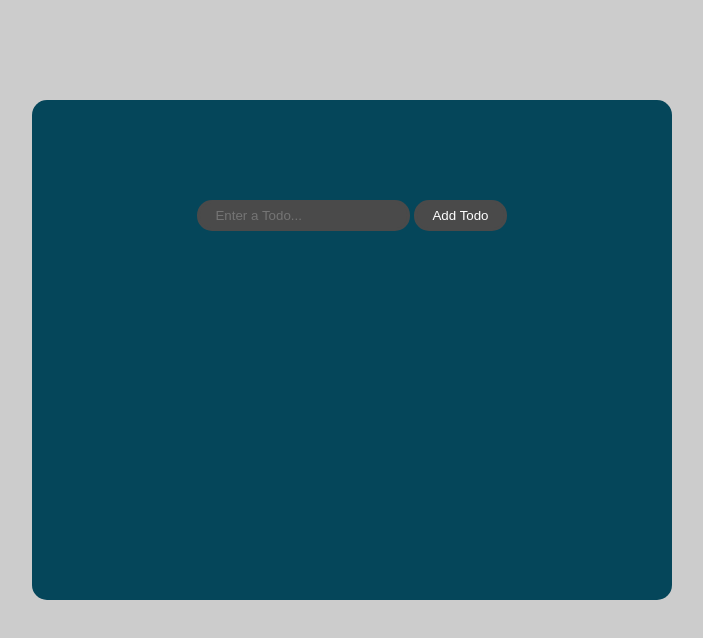
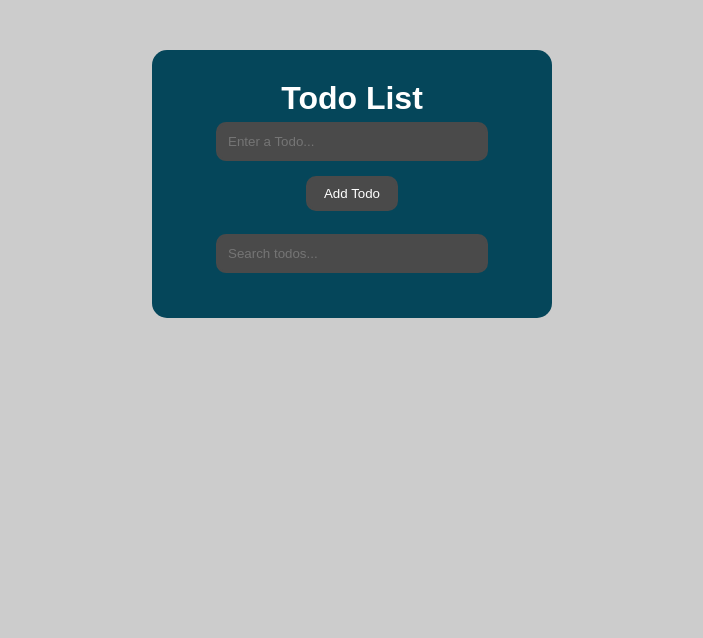
Before and after one commit to samwilliam5/JAVASCRIPT-PROJECTS, a plain HTML site: page todolist/index.html in a window 1280 px wide. Shown: the whole page, without its empty margins (288-991 px from the left). Drawn offline with Linux system fonts and the light colour scheme.

Commit message:
JS CODE UPDATED

```diff
--- a/todolist/assets/css/style.css
+++ b/todolist/assets/css/style.css
@@ -1,64 +1,91 @@
-*{
-    border: 0;
+* {
     margin: 0;
+    padding: 0;
     box-sizing: border-box;
-}
-.todo_list{
+  }
+
+  body {
+    font-family: Arial, sans-serif;
+    background-color: #ccc;
+  }
+
+  .todo_list {
+    display: flex;
+    flex-direction: column;
+    align-items: center;
     height: 100vh;
-    background-color: #ccc;
+    padding-top: 50px;
+  }
 
-}
-ul{
-   list-style: none;
-   color: #fff;
-}
-.input_field{
+  .input_field {
+    background-color: #05465a;
+    padding: 30px;
+    border-radius: 15px;
+    width: 400px;
     text-align: center;
-    width: 50%;
-    margin: auto;
-    height: 500px;
-    padding-top: 100px;
     color: #fff;
-    background-color: #05465a;
-    border-radius: 15px;
-    position: relative;
-    top: 100px;
+    margin-bottom: 30px;
+  }
 
-
-}
-button{
-    padding: 5px 15px;
-    border-radius: 15px;
-    border: 3px solid #4a4a4a;
+  .input_field input {
+    padding: 10px;
+    margin: 5px;
+    border-radius: 10px;
+    border: 2px solid #4a4a4a;
     background-color: #4a4a4a;
     color: #fff;
-}
-input{
-    padding: 5px 15px;
-    border-radius: 15px;
-    border: 3px solid #4a4a4a;
+    width: 80%;
+  }
+
+  button {
+    padding: 8px 16px;
+    border-radius: 10px;
     background-color: #4a4a4a;
-    color: #fff;
+    color: white;
+    border: 2px solid #4a4a4a;
+    cursor: pointer;
+    margin-top: 10px;
+  }
 
-}
-.deltebtn{
-    background-color: #ac040493;
-    border: 1px solid #ac040493;
+  button:hover {
+    background-color: #333;
+  }
 
+  .error {
+    color: #ff4d4d;
+    display: block;
+    margin-top: 10px;
+  }
 
-}
-.list{
-    position: absolute;
-    top: 270px;
-    left: 440px;
-    width: 350px;
-    height: 315px;
-}
-span{
-    position: relative;
-    left: 187px;
-}
-li{
-    width: 350px;
+  .list {
+    width: 400px;
+    max-height: 300px;
+    overflow-y: auto;
+  }
+
+  ul {
+    list-style: none;
+    background-color: #ffffff;
+    margin: 10px 0;
+    border-radius: 10px;
     padding: 10px;
-}
+  }
+
+  li {
+    display: flex;
+    justify-content: space-between;
+    align-items: center;
+    color: #333;
+  }
+
+  .deletebtn {
+    background-color: #d9534f;
+    color: white;
+    border: none;
+    padding: 5px 10px;
+    border-radius: 8px;
+  }
+
+  .deletebtn:hover {
+    background-color: #c9302c;
+  }
--- a/todolist/assets/js/script.js
+++ b/todolist/assets/js/script.js
@@ -1,36 +1,36 @@
-let inputChanges = document.querySelector('input');
-let addbtn = document.querySelector('.addbtn');
+let inputField = document.querySelector('#todoInput');
+let searchField = document.querySelector('#searchInput');
 let list = document.querySelector('.list');
 let error = document.querySelector('.error');
 
+function addTodo() {
+  let value = inputField.value.trim();
+  if (value) {
+    const todoItem = document.createElement('ul');
+    todoItem.innerHTML = `
+      <li>
+        <span class="todo-text">${value}</span>
+        <button class='deletebtn' onclick='deleteTodo(this)'>Delete</button>
+      </li>`;
+    list.appendChild(todoItem);
 
-
-
-function inputChange(event){
-
-   addTodo(inputChanges.value);
-
+    inputField.value = '';
+    error.textContent = '';
+  } else {
+    error.textContent = 'Please enter a todo item.';
+  }
 }
 
-function addTodo(value){
-
-    let html = '';
-
-if(value){
-    inputChanges.value = '';
-    console.log(value);
-    error.textContent = '';
-
-    html += `<ul><li>${value}<span><button class = 'deltebtn' onclick = "deleteBtn(this)">Delete Btn</button></span></li></ul>`
-}
-else{
-  error.textContent = 'Enter a todo list...';
-}
-list.innerHTML += html;
-
-
+function deleteTodo(button) {
+  button.closest('ul').remove();
 }
 
-function deleteBtn(current){
-    current.parentElement.remove();
+function searchTodos() {
+  const searchValue = searchField.value.toLowerCase();
+  const todos = document.querySelectorAll('.list ul');
+
+  todos.forEach(todo => {
+    const text = todo.querySelector('.todo-text').textContent.toLowerCase();
+    todo.style.display = text.includes(searchValue) ? '' : 'none';
+  });
 }
--- a/todolist/index.html
+++ b/todolist/index.html
@@ -1,30 +1,28 @@
 <!DOCTYPE html>
 <html lang="en">
 <head>
-    <meta charset="UTF-8">
-    <meta name="viewport" content="width=device-width, initial-scale=1.0">
-    <title>TODO LIST</title>
-    <link rel="stylesheet" href="assets/css/style.css">
+  <meta charset="UTF-8" />
+  <meta name="viewport" content="width=device-width, initial-scale=1.0"/>
+  <title>TODO LIST</title>
+  <link rel="stylesheet" href="assets/css/style.css" />
 </head>
 <body>
+  <div class="todo_list">
+    <div class="input_field">
+      <h1>Todo List</h1>
+      <input type="text" id="todoInput" placeholder="Enter a Todo..." />
+      <button class="addbtn" onclick="addTodo()">Add Todo</button>
 
-    <div class="todo_list">
+      <br><br>
 
-        <div class="input_field">
-            <input type="text" placeholder="Enter a Todo..." onchange="inputChange(event)">
-            <button class="addbtn" onclick="addTodo()">Add Todo</button>
-        </div>
+      <input type="text" id="searchInput" placeholder="Search todos..." onkeyup="searchTodos()" />
 
-        <span class="error"></span>
-        <div class="list"></div>
-
-
-
-
-        <script src="assets/js/script.js"></script>
+      <span class="error"></span>
     </div>
 
+    <div class="list"></div>
+  </div>
 
-
+  <script src="assets/js/script.js"></script>
 </body>
 </html>
```
